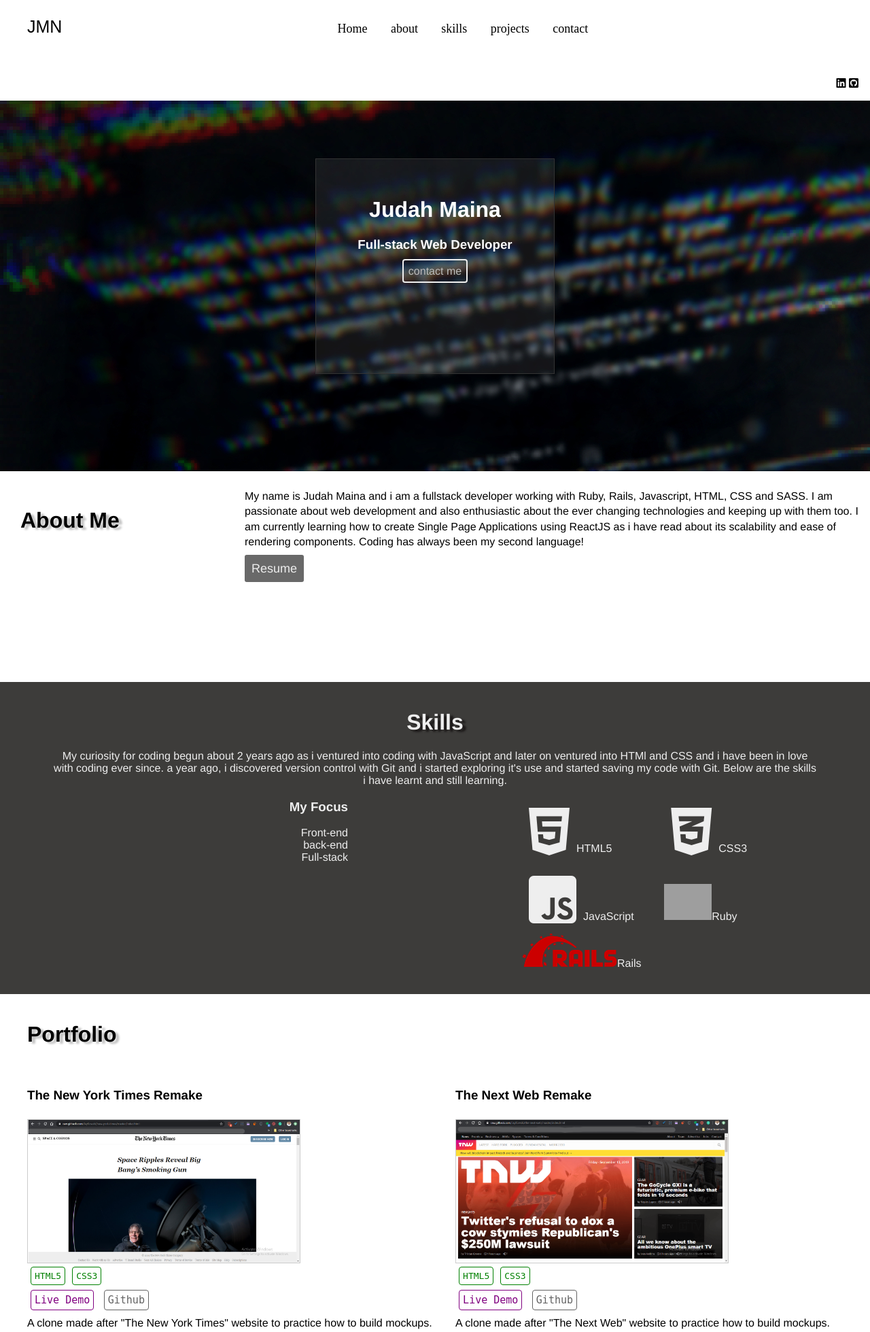
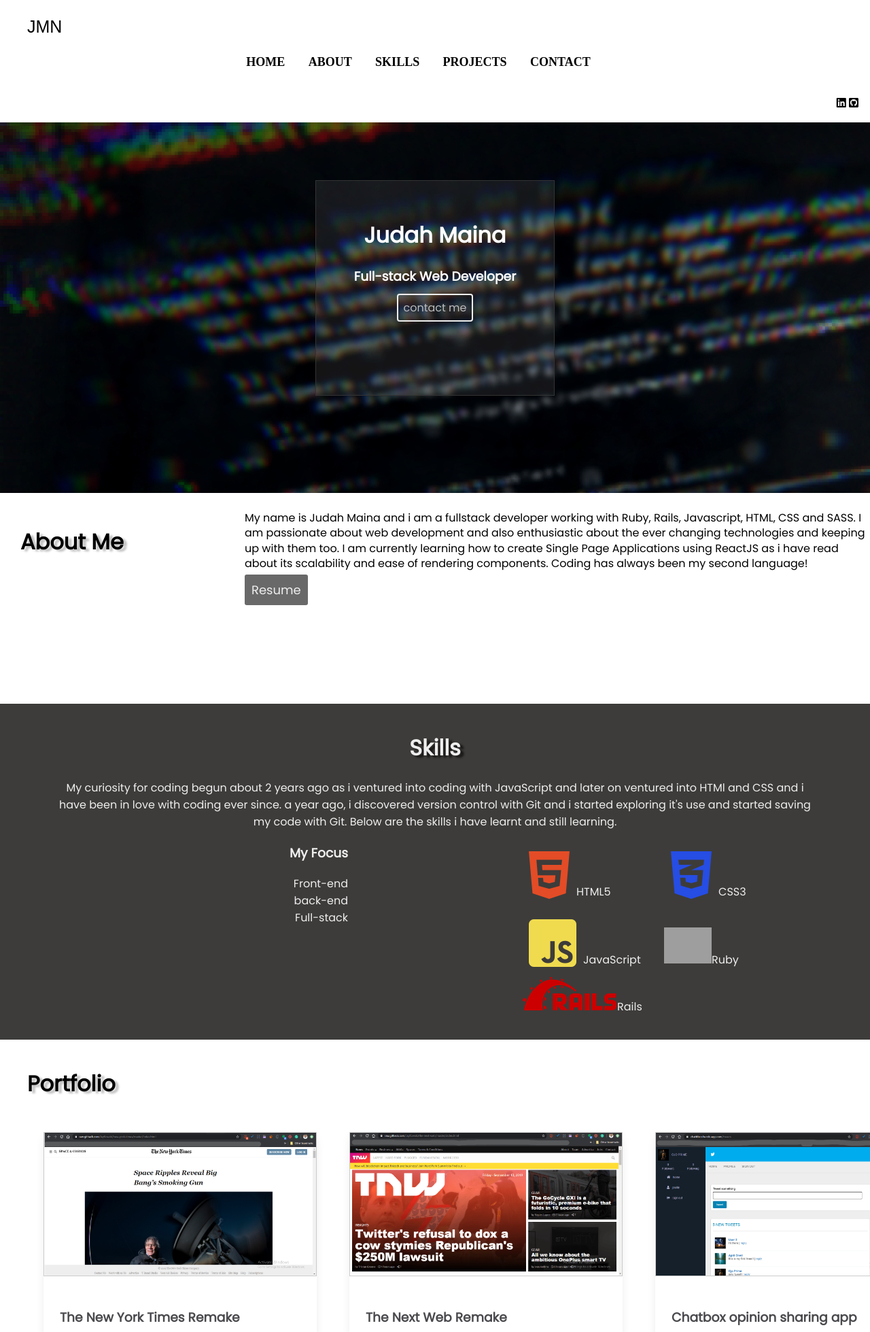
Before and after one commit to JayKowski/folio, a PHP site: page / in a window 1280 px wide. Shown: the top 1959 px of the page at 68% size. Run offline with PHP 8.4, Linux system fonts and the light colour scheme; some libraries are stand-ins or nearby versions; grey boxes are pictures that could not be loaded.

Commit message:
changed display cards for projects

```diff
--- a/css/styles.css
+++ b/css/styles.css
@@ -5,7 +5,8 @@
     height: 100%;
     padding: 0;
     margin: 0;
-    font-family: Helvetica, sans-serif;
+    font-family: 'Poppins',
+    sans-serif;
     overflow-x: hidden;
 }
 
@@ -33,7 +34,11 @@
 }
 
 .navbar .nav-links{
-    margin: 0 27%;
+    margin: 0 24%;
+    text-transform: uppercase;
+    font-family: 'Nunito',
+    sans-serif;
+    font-weight: bolder;
 }
 .navbar .link{
     padding: 0 15px 0 15px;
@@ -143,6 +148,7 @@
 }
 
 #skills .disciplines{
+    display: flex;
     float: right;
     margin: 0 auto;
     text-align: left;
@@ -165,6 +171,16 @@
     /* display: inline-block; */
 }
 
+.langs .html {
+    color: #e34c26;
+}
+.langs .css {
+    color: #264de4;
+}
+
+.langs .js {
+    color: #f0db4f;
+}
 
 /* portfolio */
 #portfolio{
@@ -180,9 +196,36 @@
     margin: 10px auto;
 }
 
+#portfolio .projects-gallery {
+    width: 90%;
+    margin: 0 auto;
+}
+
+
+#portfolio .projects-gallery .flex-gallery {
+    display: flex;
+    padding: 0;
+}
+
+#portfolio .projects-gallery .project-data {
+    padding: 1rem 1.5rem;
+}
+
+.flex-gallery h3 {
+    color: #4a4a4e;
+}
+
+.flex-gallery p {
+    color: #4a5568;
+    margin-bottom: 0;
+}
+
 #portfolio li{
+    border-radius: .25rem;
+    box-shadow: 0 10px 15px -3px rgb(0 0 0 / 10%),
+    0 4px 6px -2px rgb(0 0 0 / 5%);
     display: inline-block;
-    padding-right: 30px;
+    margin-right: 3rem;
 }
 
 #portfolio .info{
@@ -221,13 +264,20 @@
     background-color: purple;
 } */
 
+#portfolio .tech-cont {
+    padding: 1rem 1.5rem;
+}
+
 #portfolio .tech{
-    border: 1px solid green;
-    padding: 5px;
+    display: inline-block;
+    border: 1px solid #e2e8f0;
+    padding: .25rem .75rem;
     margin: 5px 5px;
-    font-family: monospace;
-    border-radius: 4px;
-    color: green;
+    background-color: #edf2f7;
+    font-weight: 600;
+    font-size: .875rem;
+    border-radius: 9999px;
+    color: #4a5568;
 }
 
 /* footer */
@@ -370,6 +420,10 @@
         border: none;
     }
 
+    #portfolio li {
+
+    }
+
     #portfolio .tech{
         display: inline-block;
     }
--- a/index.html
+++ b/index.html
@@ -7,6 +7,8 @@
         <link rel="stylesheet" href="https://cdnjs.cloudflare.com/ajax/libs/font-awesome/5.9.0/css/all.min.css">
         <link href="https://fonts.googleapis.com/css?family=Bitter&display=swap" rel="stylesheet">
         <link href="https://fonts.googleapis.com/css?family=Ubuntu&display=swap" rel="stylesheet">
+        <link rel="preconnect" href="https://fonts.gstatic.com">
+<link href="https://fonts.googleapis.com/css2?family=Poppins&display=swap" rel="stylesheet">
         <link rel="stylesheet" href="css/styles.css">
     </head>
 
@@ -64,9 +66,9 @@
                     </div>
                     <div class="disciplines">
                         <ul>
-                            <li class="langs"><i class="fab fa-html5"></i>HTML5</li>
-                            <li class="langs"><i class="fab fa-css3-alt"></i>CSS3</li>
-                            <li class="langs"><i class="fab fa-js-square"></i>JavaScript</li>
+                            <li class="langs"><i class="html fab fa-html5"></i>HTML5</li>
+                            <li class="langs"><i class="css fab fa-css3-alt"></i>CSS3</li>
+                            <li class="langs"><i class="js fab fa-js-square"></i>JavaScript</li>
                             <li class="langs"> <img src="https://upload.wikimedia.org/wikipedia/commons/thumb/7/73/Ruby_logo.svg/100px-Ruby_logo.svg.png" alt="" width="70">Ruby</li>
                             <li class="langs"> <img src="images/rails.svg" alt="" width="140">Rails</li>
                             <!-- <li class="langs"><i class="fab fa-react"></i>ReactJS</li> -->
@@ -75,73 +77,83 @@
                 </div>
                 <div id="portfolio">
                     <h1>Portfolio</h1>
-                    <ul>
+                    <div class="projects-gallery">
+                        <ul class="flex-gallery">
                             <li>
+                                <img class="project" src="images/newyorktimes.png" alt="clone of the new york times page"><br>
+                                <div class="project-data">
                                     <h3>The New York Times Remake</h3>
-                            <img class="project" src="images/newyorktimes.png" alt="clone of the new york times page"><br>
-                            <div class="tech-cont"><span class="tech">HTML5</span><span class="tech">CSS3</span></div><br>
+                                    <span class="github"> <a href="https://github.com/JayKowski/new-york-times" target="_blank">Github</a></span>
                                     <span class="live-demo"> <a href="https://raw.githack.com/JayKowski/new-york-times/master/index.html" target="_blank">Live Demo</a></span>
-                            <span class="github"> <a href="https://github.com/JayKowski/new-york-times" target="_blank">Github</a></span>
                                     <p>A clone made after "The New York Times" website to practice how to build mockups.</p>
+                                </div>
+                                <div class="tech-cont"><span class="tech">#HTML5</span><span class="tech">#CSS3</span></div><br>
                             </li>
                             <li>
+                                <img class="project" src="images/thenextweb.png" alt="a clone of the next web webpage"><br>
+                                <div class="project-data">
                                     <h3>The Next Web Remake</h3>
-                            <img class="project" src="images/thenextweb.png" alt="a clone of the next web webpage"><br>
-                            <div class="tech-cont"><span class="tech">HTML5</span><span class="tech">CSS3</span></div><br>
+                                    <span class="github"> <a href="https://github.com/JayKowski/the-next-web" target="_blank">Github</a></span>
                                     <span class="live-demo"><a href="https://raw.githack.com/JayKowski/the-next-web/master/index.html" target="_blank">Live Demo</a></span>
-                            <span class="github"> <a href="https://github.com/JayKowski/the-next-web" target="_blank">Github</a></span>
                                     <p>A clone made after "The Next Web" website to practice how to build mockups.</p>
+                                </div>
+                                <div class="tech-cont"><span class="tech">#HTML5</span><span class="tech">#CSS3</span></div><br>
                             </li>
                             <li>
+                                <img class="project" src="images/chatsquare.png" alt="A mini twitter clone running on ruby"><br>
+                                <div class="project-data">
                                     <h3>Chatbox opinion sharing app</h3>
-                            <img class="project" src="images/chatsquare.png" alt="A mini twitter clone running on ruby"><br>
-                            <div class="tech-cont"><span class="tech">Ruby</span><span class="tech">Rails</span><span class="tech">Bootstrap</span>
-                                <span class="tech">CSS</span><span class="tech">RSpec</span></div><br>
+                                    <span class="github"> <a href="https://github.com/JayKowski/chatbox" target="_blank">Github</a></span>
                                     <span class="live-demo"> <a href="https://chatttbox.herokuapp.com/" target="blank">Live Demo</a></span>
-                            <span class="github"> <a href="https://github.com/JayKowski/chatbox" target="_blank">Github</a></span>
-                            <p>A simple chat app built with Rails. A user can log in, post their opinion, like an opinion, and also comment on a fellow user's opinion
-</p>
+                                    <p>A simple chat app built with Rails. A user can log in, post their opinion, like an opinion, and also comment on a fellow user's opinion</p>
+                                </div>
+                                <div class="tech-cont"><span class="tech">#Ruby</span><span class="tech">#Rails</span><span class="tech">#Bootstrap</span><br /><span class="tech">#CSS</span><span class="tech">#RSpec</span></div><br>
                             </li>
                             <li>
+                                <img class="project" src="images/restaurant.png" alt="A mini twitter clone running on ruby"><br>
+                                <div class="project-data">
                                     <h3>Kowski's eats</h3>
-                            <img class="project" src="images/restaurant.png" alt="A mini twitter clone running on ruby"><br>
-                            <div class="tech-cont"><span class="tech">Ruby</span><span class="tech">Rails</span><span class="tech">Bootstrap</span>
-                                <span class="tech">CSS</span><span class="tech">RSpec</span></div><br>
+                                    <span class="github"> <a href="https://github.com/JayKowski/restaurant-page/tree/feature-branch" target="_blank">Github</a></span>
                                     <span class="live-demo"> <a href="https://bit.ly/2UyeiuF" target="blank">Live Demo</a></span>
-                            <span class="github"> <a href="https://github.com/JayKowski/restaurant-page/tree/feature-branch" target="_blank">Github</a></span>
                                     <p>This is a restaurant page built for a fictional fast-food restaurant and users Vanilla Javascript to render the elements and images. It is a single page application built in vanilla JS</p>
+                                </div>
+                                <div class="tech-cont"><span class="tech">#JavaScript</span><span class="tech">#CSS</span></div><br>
                             </li>
                             <li>
+                                <img class="project" src="images/to-do list.png" alt="A mini twitter clone running on ruby"><br>
                                 <h3>To-do list</h3>
-                            <img class="project" src="images/to-do list.png" alt="A mini twitter clone running on ruby"><br>
-                            <div class="tech-cont"><span class="tech">Ruby</span><span class="tech">Rails</span><span class="tech">Bootstrap</span>
-                                <span class="tech">CSS</span><span class="tech">RSpec</span></div><br>
+                                <div class="project-data">
+                                    <span class="github"> <a href="https://github.com/JayKowski/to-do-list" target="_blank">Github</a></span>
                                     <span class="live-demo"> <a href="https://bit.ly/2It9Ieb" target="blank">Live Demo</a></span>
-                            <span class="github"> <a href="https://github.com/JayKowski/to-do-list" target="_blank">Github</a></span>
                                     <p>The to-do list app is exactly as the name suggests.
                                         it is a web app that helps a user keep track of their projects and tasks to be accomplished within the project.
                                         a user can mark the task as complete or incomplete, and also give each task a priority level.</p>
+                                </div>
+                                <div class="tech-cont"><span class="tech">#JavaScript</span><span class="tech">#CSS</span></div><br>
                             </li>
                             <li>
+                                <img class="project" src="images/bunny-hop.png" alt="A mini twitter clone running on ruby"><br>
+                                <div class="project-data">
                                     <h3>Bunny-hop</h3>
-                            <img class="project" src="images/bunny-hop.png" alt="A mini twitter clone running on ruby"><br>
-                            <div class="tech-cont"><span class="tech">Ruby</span><span class="tech">Rails</span><span class="tech">Bootstrap</span>
-                                <span class="tech">CSS</span><span class="tech">RSpec</span></div><br>
+                                    <span class="github"> <a href="https://github.com/JayKowski/endless-runner/tree/feature-branch" target="_blank">Github</a></span>
                                     <span class="live-demo"> <a href="https://bunny-hop.netlify.app/" target="blank">Live Demo</a></span>
-                            <span class="github"> <a href="https://github.com/JayKowski/endless-runner/tree/feature-branch" target="_blank">Github</a></span>
                                     <p>Bunny-hop is a web-based endless runner game build on JavaScript's game engine PhaserJs.
                                         A user jumps from platform to platform and avoids falling off a platform, and if that happens, it's game over and the leader board is displayed.</p>
+                                </div>
+                                <div class="tech-cont"><span class="tech">#PhaserJS</span><span class="tech">#JavaScript</span></div><br>
                             </li>
                             <li>
+                                <img class="project" src="images/recipocket.png" alt="A mini twitter clone running on ruby"><br>
+                                <div class="project-data">
                                     <h3>Recipocket</h3>
-                            <img class="project" src="images/recipocket.png" alt="A mini twitter clone running on ruby"><br>
-                            <div class="tech-cont"><span class="tech">Ruby</span><span class="tech">Rails</span><span class="tech">Bootstrap</span>
-                                <span class="tech">CSS</span><span class="tech">RSpec</span></div><br>
+                                    <span class="github"> <a href="https://github.com/JayKowski/Recipocket" target="_blank">Github</a></span>
                                     <span class="live-demo"> <a href="https://recipocket.herokuapp.com/" target="blank">Live Demo</a></span>
-                            <span class="github"> <a href="https://github.com/JayKowski/Recipocket" target="_blank">Github</a></span>
                                     <p>Recipocket is a meal catalog where a user can search for meals according to a category, and also a plain name search. It consumes data from an API namely themealdb.com</p>
+                                </div>
+                                <div class="tech-cont"><span class="tech">#ReactJS</span><span class="tech">#JavaScript</span><span class="tech">#CSS</span></div><br>
                             </li>
                         </ul>
+                    </div>
                 </div>
                 <footer id="contact-me">
                     <div class="contact">
```
Lines whose indentation alone changed are shown as unchanged.
